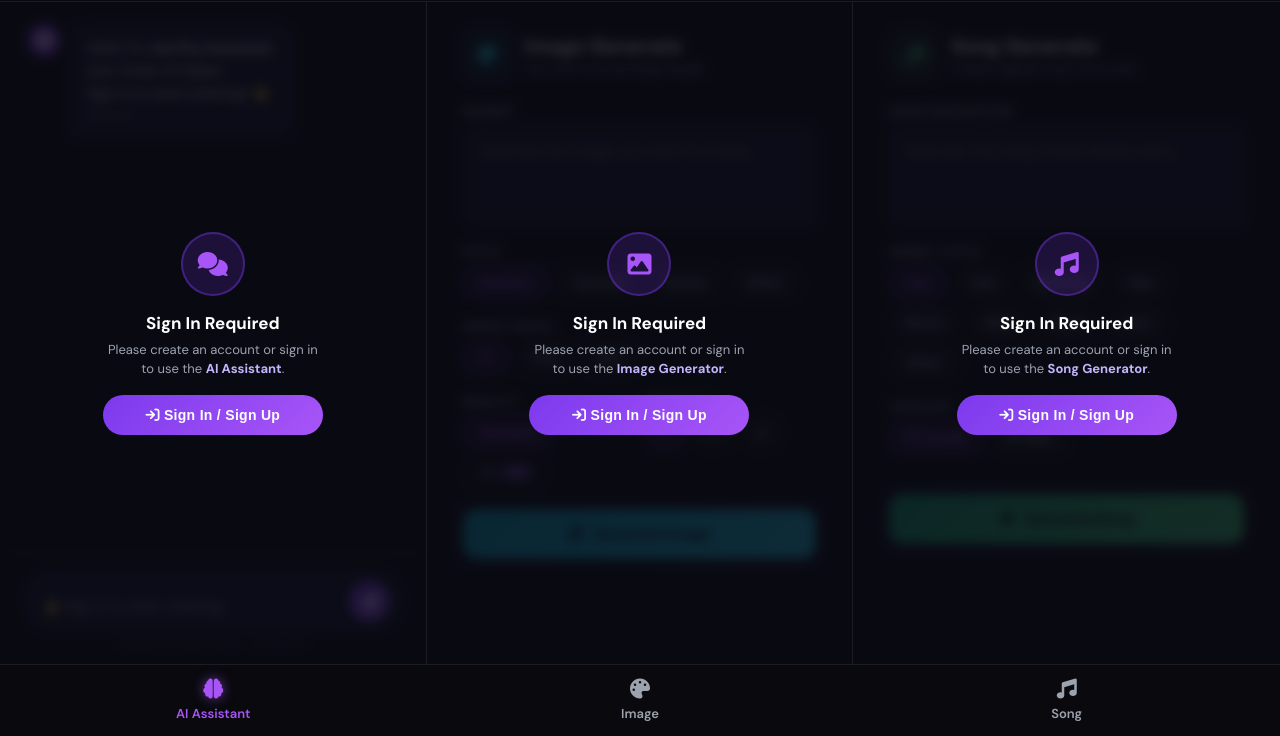
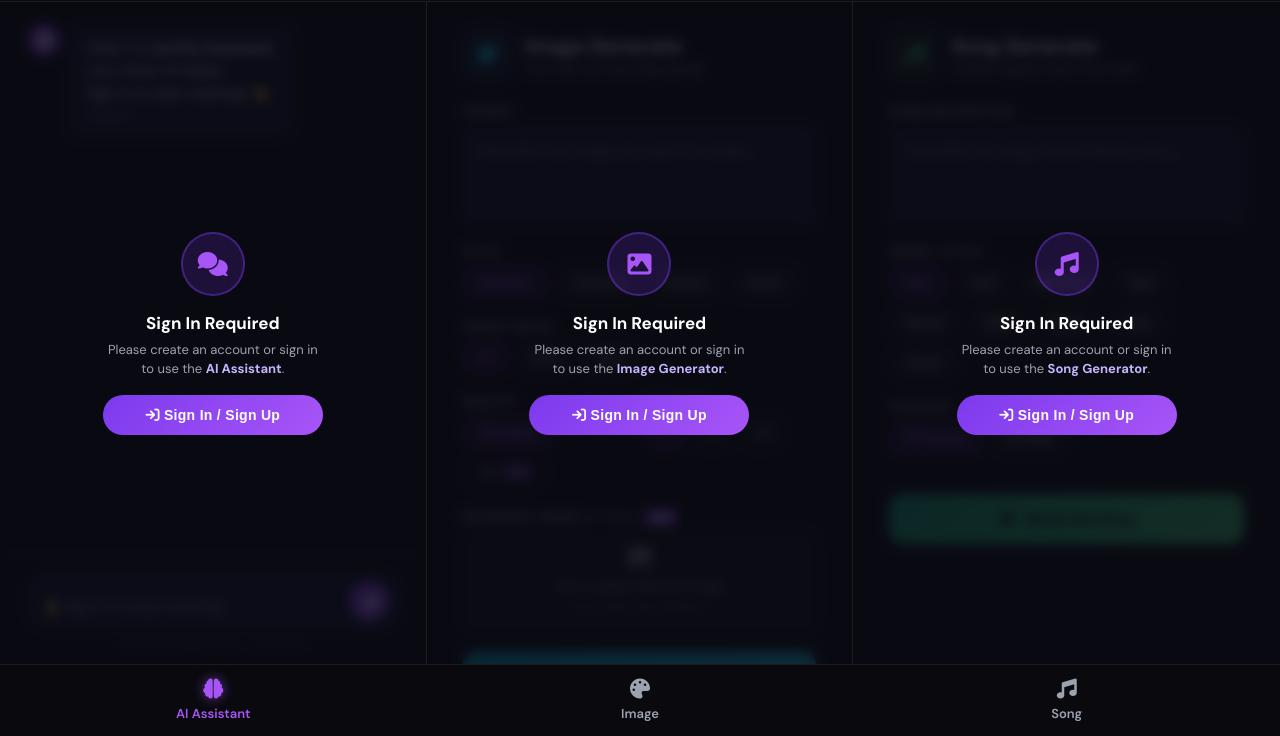
Before and after one commit to jannvibol2026/jeethylabs-app, a website: page index.html in a window 1280 px wide. Shown: the part 64-800 px from the top of the page. Drawn offline with Linux system fonts and the light colour scheme; no server answers.

Commit message:
Add reference image upload section in index.html

```diff
--- a/index.html
+++ b/index.html
@@ -125,6 +125,23 @@
               <button class="chip" onclick="selectChip(this,'imgQtyGroup')">4</button>
             </div>
           </div>
+        </div>
+        <!-- ── Reference Image Upload ── -->
+        <div class="form-group" id="refImgSection">
+          <label class="form-label">Reference Image <span style="font-size:10px;color:var(--text2);font-weight:400">(optional)</span> <span class="pro-badge" style="font-size:10px;vertical-align:middle">PRO</span></label>
+          <div id="refImgDropZone" onclick="openRefImgUpload()"
+            style="border:2px dashed var(--border);border-radius:12px;padding:14px;text-align:center;cursor:pointer;transition:border-color .2s,background .2s;background:rgba(255,255,255,.03)">
+            <div id="refImgPlaceholder">
+              <i class="fas fa-image" style="font-size:22px;color:var(--text2);margin-bottom:6px;display:block"></i>
+              <span style="font-size:12px;color:var(--text2)">Tap to upload reference image</span><br>
+              <span style="font-size:11px;color:var(--text2);opacity:.6">Face, body, style reference</span>
+            </div>
+            <div id="refImgPreview" style="display:none;position:relative">
+              <img id="refImgThumb" style="width:100%;max-height:140px;object-fit:cover;border-radius:8px" alt="reference"/>
+              <button onclick="clearRefImg(event)" style="position:absolute;top:4px;right:4px;background:rgba(0,0,0,.7);border:none;border-radius:50%;width:24px;height:24px;color:#fff;font-size:13px;cursor:pointer;line-height:1">×</button>
+            </div>
+          </div>
+          <input type="file" id="refImgInput" accept="image/*" style="display:none" onchange="handleRefImgUpload(event)"/>
         </div>
         <button class="btn-generate btn-cyan" id="imgGenBtn" onclick="generateImage()">
           <i class="fas fa-wand-magic-sparkles"></i> Generate Image
```
